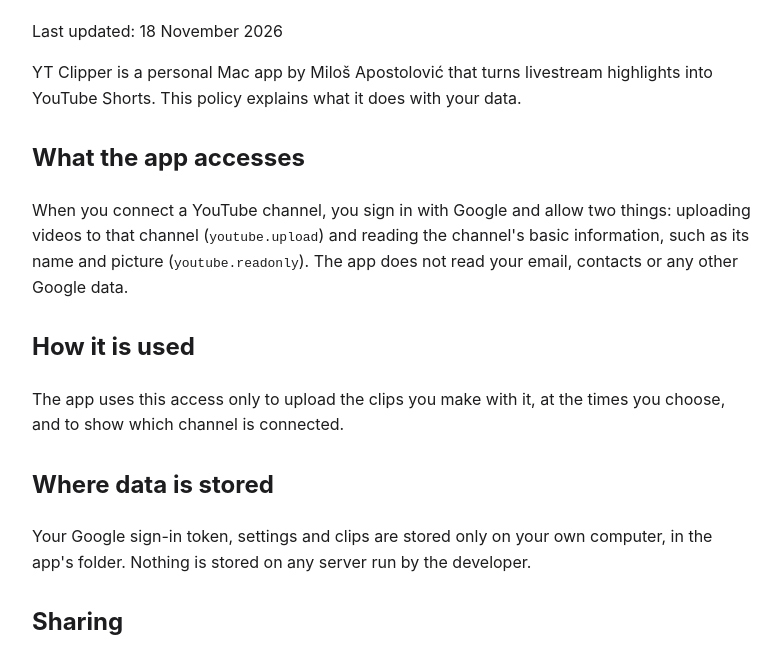
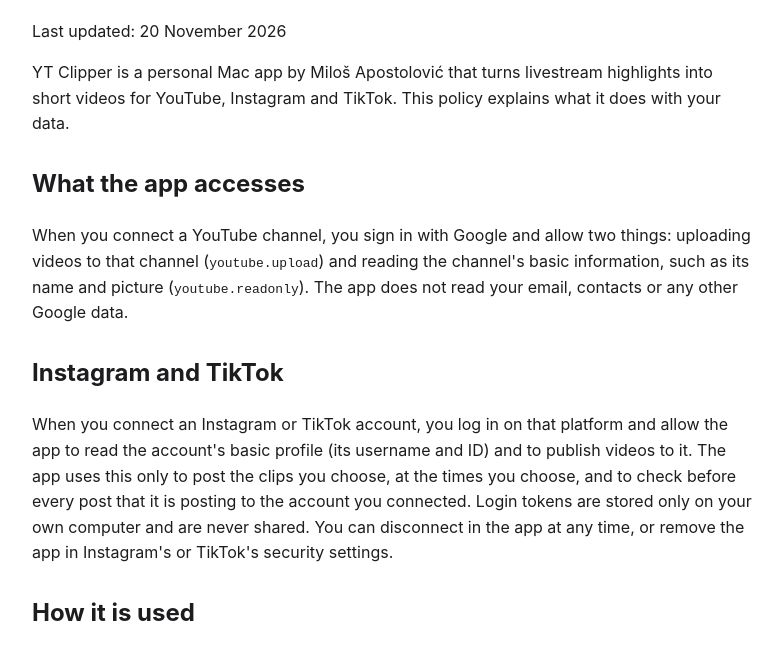
Before and after one commit to MilosApostol/yt-clipper, a plain HTML site: page privacy.html in a window 1280 px wide. Shown: the part 102-751 px from the top of the page, without its empty margins (248-1031 px from the left). Drawn offline with Linux system fonts and the light colour scheme.

Commit message:
Revise privacy policy with updated information
Updated the privacy policy to reflect changes in app functionality and data access.

```diff
--- a/privacy.html
+++ b/privacy.html
@@ -8,11 +8,14 @@
 </head>
 <body>
 <h1>Privacy policy</h1>
-<p>Last updated: 18 November 2026</p>
-<p>YT Clipper is a personal Mac app by Miloš Apostolović that turns livestream highlights into YouTube Shorts. This policy explains what it does with your data.</p>
+<p>Last updated: 20 November 2026</p>
+<p>YT Clipper is a personal Mac app by Miloš Apostolović that turns livestream highlights into short videos for YouTube, Instagram and TikTok. This policy explains what it does with your data.</p>
 
 <h2>What the app accesses</h2>
 <p>When you connect a YouTube channel, you sign in with Google and allow two things: uploading videos to that channel (<code>youtube.upload</code>) and reading the channel's basic information, such as its name and picture (<code>youtube.readonly</code>). The app does not read your email, contacts or any other Google data.</p>
+
+<h2>Instagram and TikTok</h2>
+<p>When you connect an Instagram or TikTok account, you log in on that platform and allow the app to read the account's basic profile (its username and ID) and to publish videos to it. The app uses this only to post the clips you choose, at the times you choose, and to check before every post that it is posting to the account you connected. Login tokens are stored only on your own computer and are never shared. You can disconnect in the app at any time, or remove the app in Instagram's or TikTok's security settings.</p>
 
 <h2>How it is used</h2>
 <p>The app uses this access only to upload the clips you make with it, at the times you choose, and to show which channel is connected.</p>
```
